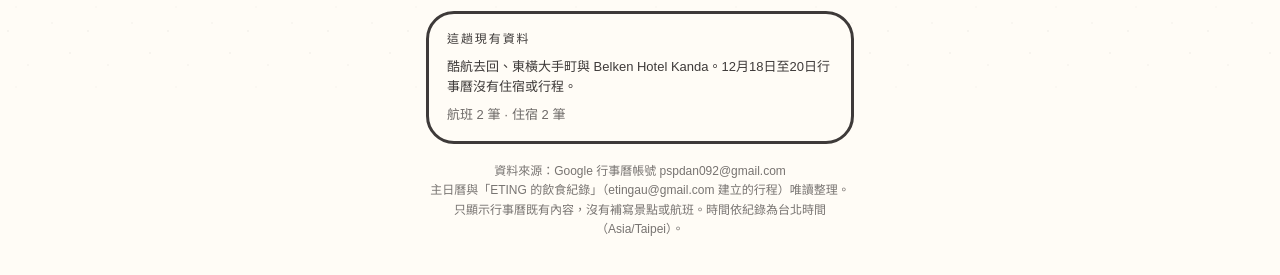
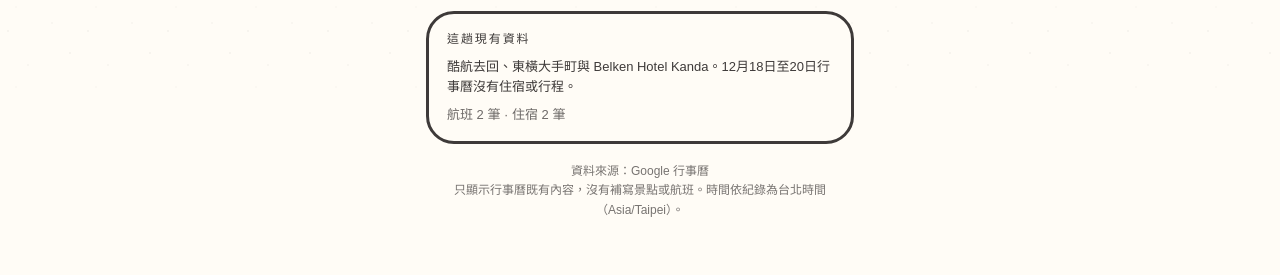
Before and after one commit to SOUNDBEND/travel-notebook, a plain HTML site: page index.html in a window 1280 px wide. Shown: the part 703-978 px from the top of the page. Drawn offline with Linux system fonts and the light colour scheme; a web font is replaced by a local one.

Commit message:
Remove email addresses from footer

```diff
--- a/index.html
+++ b/index.html
@@ -182,7 +182,7 @@ h2.ttl{font-size:34px;margin:8px 0 0;letter-spacing:.08em}
   <section id="sec-days"></section>
   <section id="sec-hotels"></section>
   <section id="sec-lists"></section>
-  <p class="source">資料來源：Google 行事曆帳號 pspdan092@gmail.com<br>主日曆與「ETING 的飲食紀錄」（etingau@gmail.com 建立的行程）唯讀整理。<br>只顯示行事曆既有內容，沒有補寫景點或航班。時間依紀錄為台北時間（Asia/Taipei）。</p>
+  <p class="source">資料來源：Google 行事曆<br>只顯示行事曆既有內容，沒有補寫景點或航班。時間依紀錄為台北時間（Asia/Taipei）。</p>
 </div>
 <script>
 const WEEK=["日","一","二","三","四","五","六"];
```
